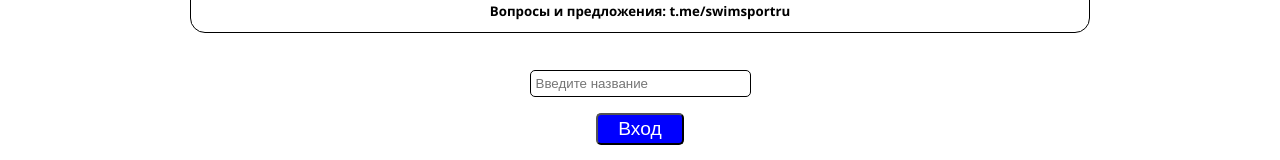
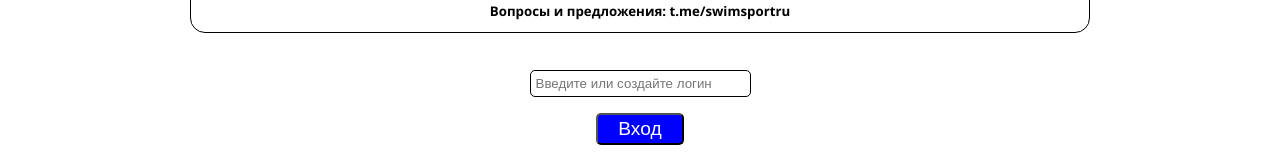
Before and after one commit to DadKarlo/deploy, a React (Create React App) app in the folder SITE/: page / in a window 1280 px wide. Shown: the part 182-342 px from the top of the page. Built offline with nearby package versions, Linux system fonts and the light colour scheme.

Commit message:
Логин

```diff
--- a/SITE/src/components/Welcome.js
+++ b/SITE/src/components/Welcome.js
@@ -79,7 +79,9 @@ export default function Welcome(props) {
 					maxLength={110}
 					title={'Введите от 10 до 100 английских симовлов!'}
 					required
-					placeholder={!!props.enru ? 'Login Name' : 'Введите название'}
+					placeholder={
+						!!props.enru ? 'Login Name' : 'Введите или создайте логин'
+					}
 				/>
 				<button
 					style={{
```
